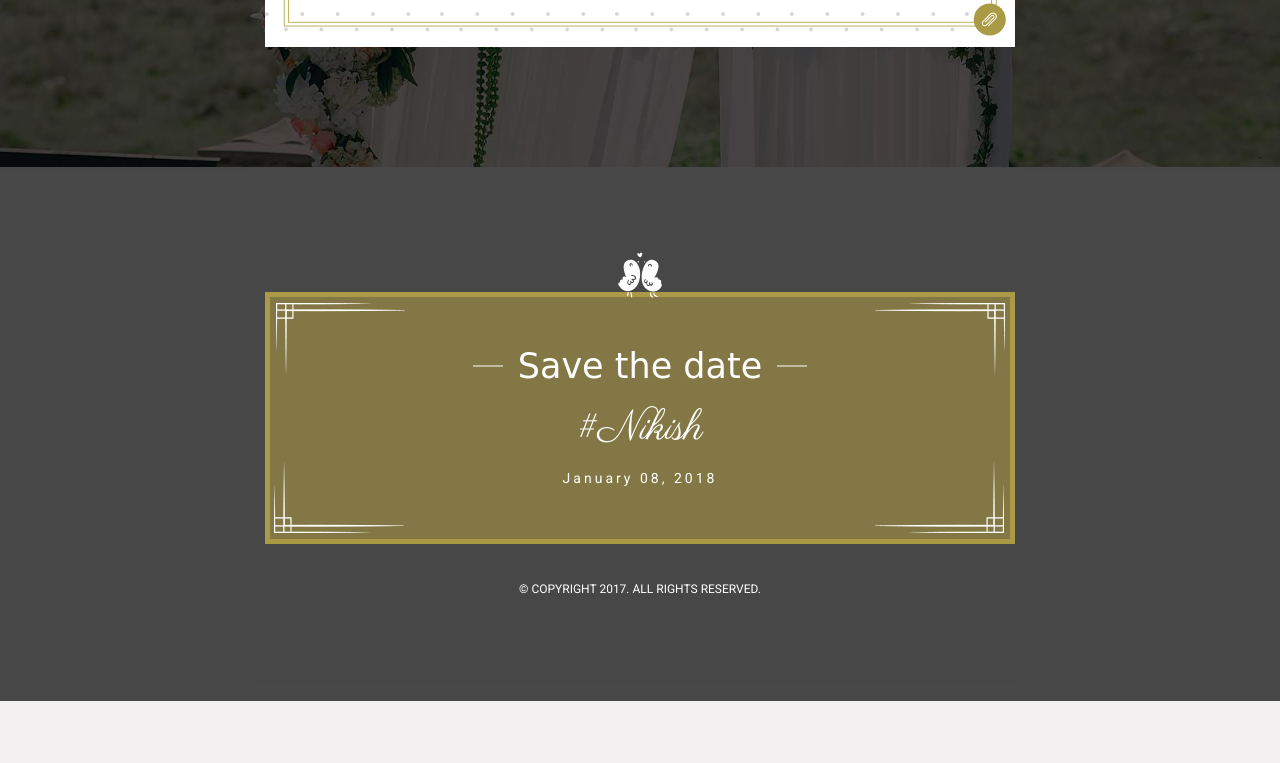
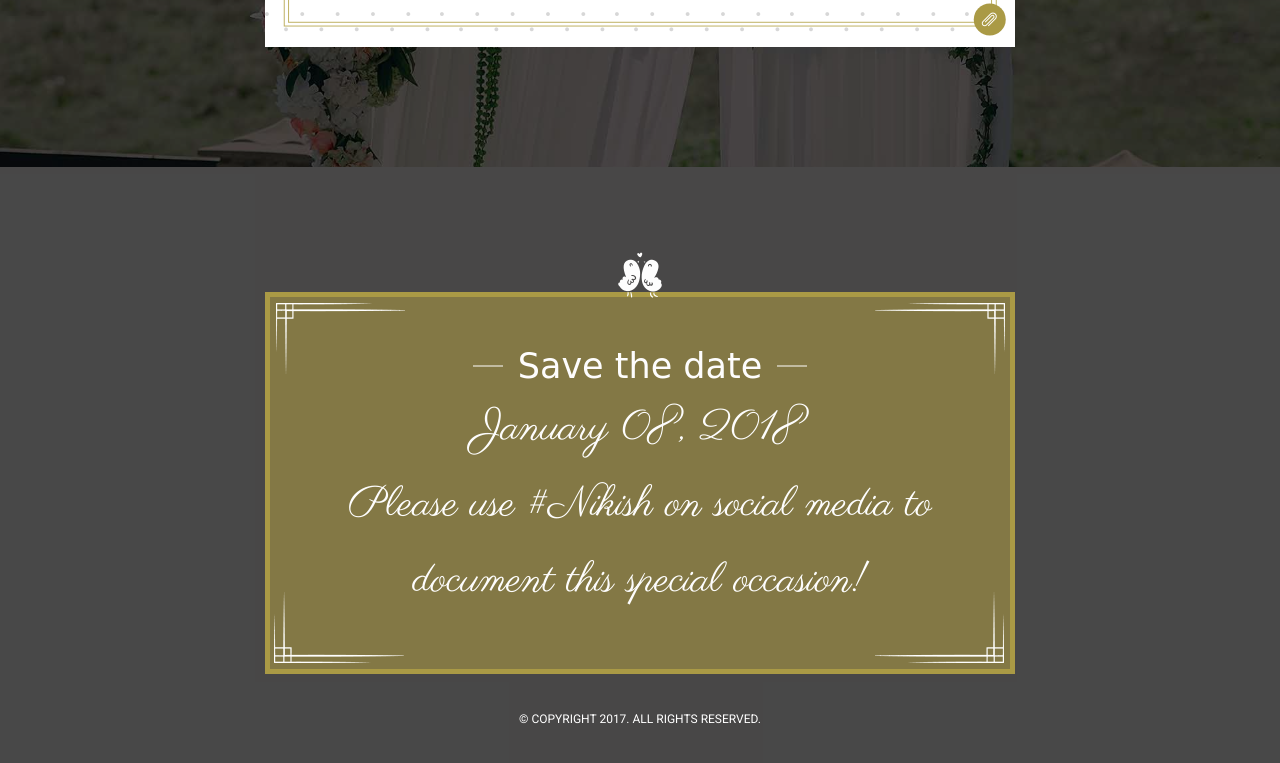
Before and after one commit to akhale3/nikish, a plain HTML site: page index.html in a window 1280 px wide. Shown: the part 7193-7956 px from the top of the page. Before the commit the page ends 7894 px from the top, so only its background shows below. Drawn offline with Linux system fonts and the light colour scheme; some packages are replaced by stand-ins of ours; a web font is replaced by a local one.

Commit message:
edited save the date

```diff
--- a/index.html
+++ b/index.html
@@ -703,8 +703,8 @@
 
                             <div class="love-birds wow fadeInSlow"><i class="fi flaticon-birds-in-love"></i></div>
                             <h2 class="wow fadeInSlow">Save the date</h2>
-                            <p class="wow fadeInSlow">#Nikish</p>
-                            <span class="wow fadeInSlow">January 08, 2018</span>
+			    <p class="wow fadeInSlow">January 08, 2018</p>
+                            <p class="wow fadeInSlow">Please use #Nikish on social media to document this special occasion!</p>
                         </div>
                         <p class="copyright">&copy; Copyright 2017. All rights reserved.</p>
                     </div>
```
